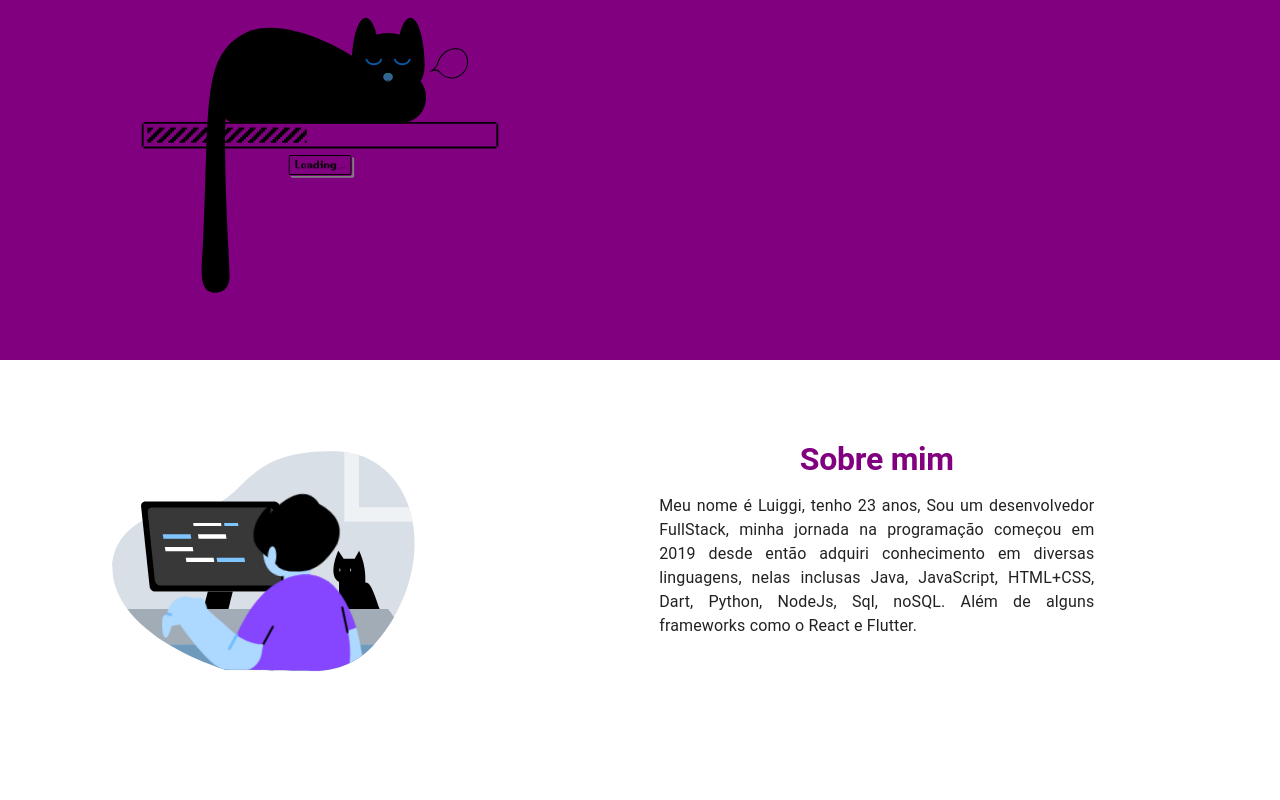
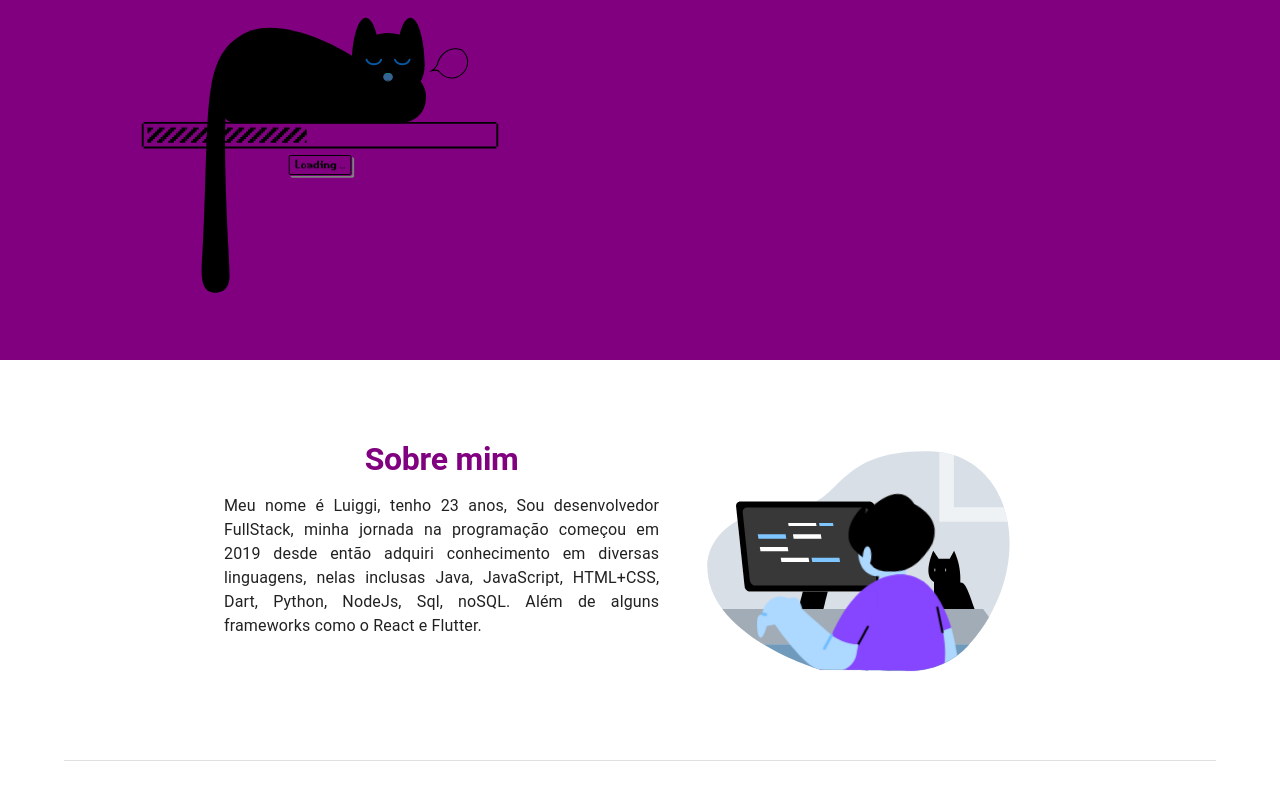
Before and after one commit to Ludige/Portfolio-React, a React (Create React App) app: page / in a window 1280 px wide. Shown: the part 440-1240 px from the top of the page. Built offline with nearby package versions, Linux system fonts and the light colour scheme.

Commit message:
Commit: Animations with AOS

```diff
--- a/package.json
+++ b/package.json
@@ -10,6 +10,7 @@
     "@testing-library/jest-dom": "^5.17.0",
     "@testing-library/react": "^13.4.0",
     "@testing-library/user-event": "^13.5.0",
+    "aos": "^2.3.4",
     "lottie-react": "^2.4.0",
     "react": "^18.2.0",
     "react-dom": "^18.2.0",
--- a/src/App.js
+++ b/src/App.js
@@ -1,7 +1,8 @@
 
-import { Box, AppBar, Container, Paper, Typography} from "@mui/material";
+import { Box, AppBar, Container, Paper, Typography, Divider} from "@mui/material";
 import { Component } from "react";
 import Lottie from "lottie-react";
+import 'aos/dist/aos.css';
 //Components
 import ButtonComponent from "./components/Button";
 import Presentation from "./components/Presentation";
@@ -34,6 +35,7 @@ function getAge(){
 };
 
 class App extends Component{
+
   render(){
     return( <Box>
       <AppBar sx={{bgcolor: "purple", height:"9vh"}} elevation={0}>
@@ -54,8 +56,8 @@ class App extends Component{
           display: "flex",
           flexDirection: "row",
         }}>
-          <Box sx={{pt:38,}}>
-            <Lottie animationData={sleepingCatAnimation} style={{width:"40vw"} }/>
+          <Box sx={{pt:38}}>
+            <Lottie animationData={sleepingCatAnimation} style={{width:"40vw"}}/>
           </Box>
           <Box sx={{pt: 25}}>
             <Presentation></Presentation>
@@ -64,21 +66,22 @@ class App extends Component{
 
       </Box>
       <Container sx={{height: "100vh"}}>
-            <Paper elevation={0} sx={{paddingTop:"10vh", display: "flex", flexDirection: "row",}}>
-            <Box sx={{width: {xs:1, md:"34vw"}, height: {xs:1, md:"36vh"}, }}>
-                <Lottie animationData={anime} style={{width:"26vw", paddingLeft: 32}}/>
-              </Box>
-              <Box sx={{width: {xs:1, md:"34vw"}, height: {xs:1, md:"30vh"}, paddingLeft:"20vh"}}>
-                <Typography  sx={{fontSize:32, justifyContent: "center",textAlign:"center", fontWeight:"bold", color:"purple", paddingBottom:2}} variant="h2" >
+            <Paper elevation={0} sx={{paddingTop:"10vh", display: "flex", flexDirection: "row"}} >
+              <Box sx={{width: {xs:1, md:"34vw"}, height: {xs:1, md:"30vh"}, paddingLeft:"20vh"}} data-aos="fade-up">
+                <Typography  sx={{fontSize:32, justifyContent: "center",textAlign:"center", fontWeight:"bold", color:"purple", paddingBottom:2, position:"relative"}} variant="h2" >
                   Sobre mim
                 </Typography>
-                <Typography sx={{fontSize:16,  textAlign:"justify"}}>
-                  Meu nome é Luiggi, tenho {getAge()} anos, Sou um desenvolvedor FullStack, minha jornada na programação
+                <Typography sx={{fontSize:16,  textAlign:"justify", position:"relative"}} >
+                  Meu nome é Luiggi, tenho {getAge()} anos, Sou desenvolvedor FullStack, minha jornada na programação
                   começou em 2019 desde então adquiri conhecimento em diversas linguagens, nelas inclusas Java,
                   JavaScript, HTML+CSS, Dart, Python, NodeJs, Sql, noSQL. Além de alguns frameworks como o React e Flutter.
                 </Typography>
               </Box>
+              <Box sx={{width: {xs:1, md:"34vw"}, height: {xs:1, md:"36vh"}, }}>
+                <Lottie animationData={anime} style={{width:"26vw", paddingLeft: 32}} data-aos="fade-up"/>
+              </Box>
             </Paper>
+            <Divider sx={{py: 2}}  data-aos="zoom-in" data-aos-delay="200"/>
       </Container>
     </Box>
     );
--- a/src/index.css
+++ b/src/index.css
@@ -1,3 +1,17 @@
 *{
   margin: 0;
 }
+
+body {
+  margin: 0;
+  font-family: -apple-system, BlinkMacSystemFont, 'Segoe UI', 'Roboto', 'Oxygen',
+    'Ubuntu', 'Cantarell', 'Fira Sans', 'Droid Sans', 'Helvetica Neue',
+    sans-serif;
+  -webkit-font-smoothing: antialiased;
+  -moz-osx-font-smoothing: grayscale;
+}
+
+code {
+  font-family: source-code-pro, Menlo, Monaco, Consolas, 'Courier New',
+    monospace;
+}
--- a/src/index.js
+++ b/src/index.js
@@ -1,8 +1,9 @@
-import React from 'react';
+import React, { useEffect } from 'react';
 import ReactDOM from 'react-dom/client';
 import './index.css';
 import App from './App';
-import { createTheme, ThemeProvider } from "@mui/material"
+import { createTheme, ThemeProvider } from "@mui/material";
+import AOS from 'aos';
 
 import reportWebVitals from './reportWebVitals';
 
@@ -16,15 +17,28 @@ const theme = createTheme({
       main:"#FFFFFF",
     }
   }
-})
+});
+
+function MyRootApp() {
+  // Use useEffect here to initialize AOS
+  useEffect(() => {
+    AOS.init({
+      // Configure AOS options here if needed
+    });
+  }, []);  // Empty dependency array ensures it runs only once
+
+  return (
+    <React.StrictMode>
+      <ThemeProvider theme={theme}>
+        <App />
+      </ThemeProvider>
+    </React.StrictMode>
+  );
+}
 
 const root = ReactDOM.createRoot(document.getElementById('root'));
-root.render(
-  <React.StrictMode>
-    <ThemeProvider theme={theme}>
-      <App />
-    </ThemeProvider>
-  </React.StrictMode>
-);
+
+root.render(<MyRootApp/>);
+
 
 reportWebVitals();
```
Also changed, not shown: 1 other file (tests, documents, lock files or other folders).
